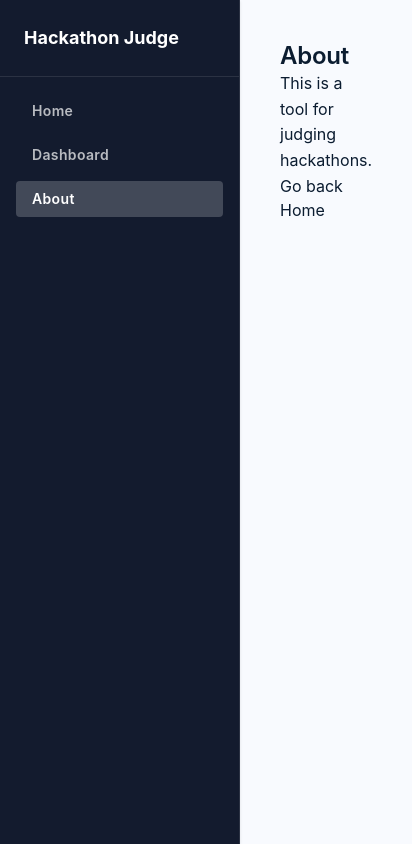
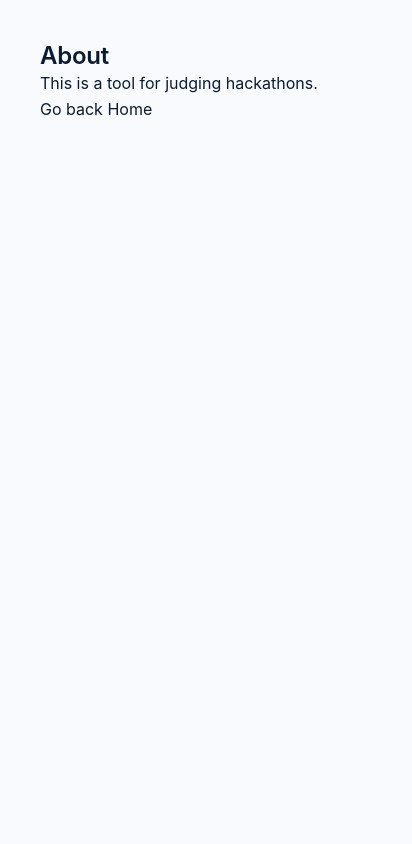
Before and after one commit to moficodes/hackathon-judge, a React (Vite) app in the folder frontend/: page /about in a window 390 px wide. Shown: the whole page, 412 px wide, since content can reach past the window. Built offline with nearby package versions, Linux system fonts and the light colour scheme.

Commit message:
refactor: improve layout scrolling and responsiveness

```diff
--- a/frontend/src/components/Layout.tsx
+++ b/frontend/src/components/Layout.tsx
@@ -3,10 +3,10 @@ import Sidebar from './Sidebar';
 
 export default function Layout() {
   return (
-    <div className="grid grid-cols-[240px_1fr] min-h-screen">
+    <div className="grid grid-cols-1 md:grid-cols-[240px_1fr] h-screen overflow-hidden">
       <Sidebar />
-      <div className="bg-background">
-        <main className="max-w-[1280px] mx-auto p-xl">
+      <div className="bg-background overflow-y-auto">
+        <main className="max-w-7xl mx-auto p-xl">
           <Outlet />
         </main>
       </div>
--- a/frontend/src/components/Sidebar.tsx
+++ b/frontend/src/components/Sidebar.tsx
@@ -8,7 +8,7 @@ const navItems = [
 
 export default function Sidebar() {
   return (
-    <aside className="bg-primary text-white border-r border-white/10 shadow-sm z-10 flex flex-col w-[240px]">
+    <aside className="hidden md:flex bg-primary text-white border-r border-white/10 shadow-sm z-10 flex-col w-[240px]">
       <div className="p-lg font-bold text-lg border-b border-white/10">
         Hackathon Judge
       </div>
```
